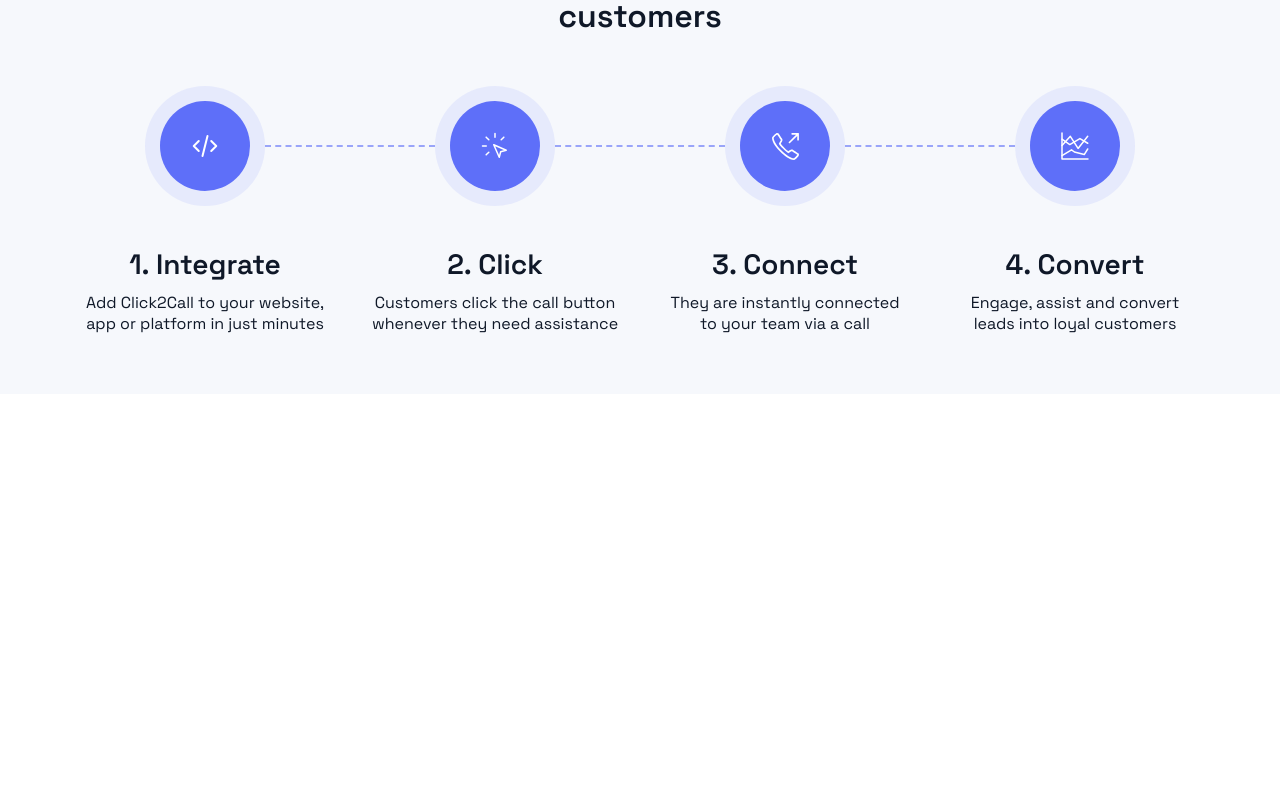
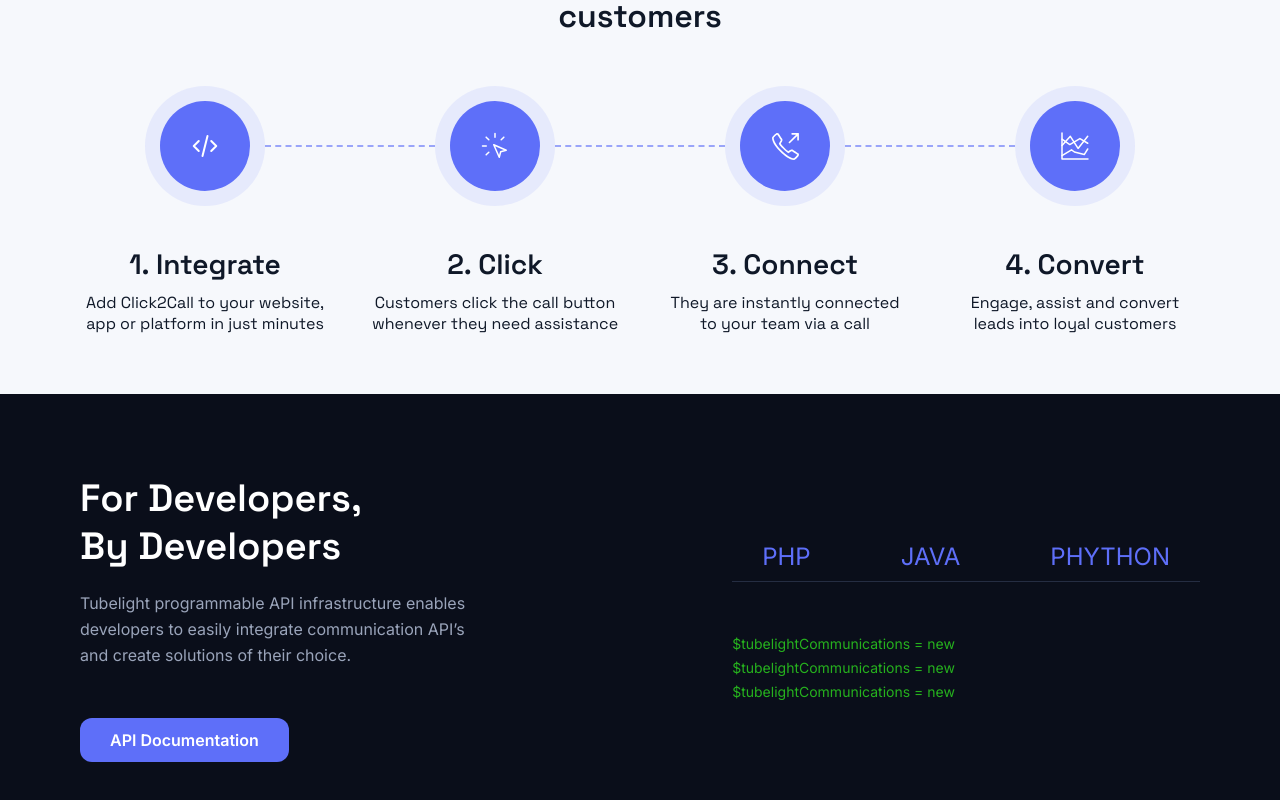
Before and after one commit to poojapanwar-gif/tubelight, a Next.js app: page /clicktocall in a window 1280 px wide. Shown: the part 2314-3114 px from the top of the page. Before the commit the page ends 2708 px from the top, so only its background shows below. Built offline with nearby package versions, Linux system fonts and the light colour scheme.

Commit message:
new-section

```diff
--- a/app/clicktocall/page.js
+++ b/app/clicktocall/page.js
@@ -1,5 +1,6 @@
 import ClickCallBanner from '@/components/ClickToCall/ClickCallBanner'
 import ClickUseCases from '@/components/ClickToCall/ClickUseCases'
+import ForDeveloper from '@/components/ClickToCall/ForDeveloper'
 import WebsiteCRM from '@/components/ClickToCall/WebsiteCRM'
 import YourCustomer from '@/components/ClickToCall/YourCustomer'
 import React from 'react'
@@ -11,6 +12,7 @@ const page = () => {
     <WebsiteCRM/>
     <ClickUseCases/>
     <YourCustomer/>
+    <ForDeveloper/>
     </>
   )
 }
--- /dev/null
+++ b/components/ClickToCall/ForDeveloper.js
@@ -0,0 +1,54 @@
+import React from "react";
+import style from "../../styles/ForDeveloper.module.scss";
+
+const text = `Tubelight programmable API infrastructure enables developers to
+easily integrate communication API’s and create solutions of their
+choice.`;
+
+const ForDeveloper = () => {
+  const allTabs = [
+    {
+      tab: "PHP",
+      code: "$tubelightCommunications = new",
+    },
+    {
+      tab: "JAVA",
+      code: "$tubelightCommunications = new",
+    },
+    {
+      tab: "PHYTHON",
+      code: "$tubelightCommunications = new",
+    },
+  ];
+
+  return (
+    <div className={style["for-developer-section"]}>
+      <div className={style["developer-left-right-content"]}>
+        <div className={style["developer-left-content"]}>
+          <h2>For Developers,<br/> By Developers</h2>
+          <p>{text}</p>
+          <button>API Documentation</button>
+        </div>
+        <div className={style["developer-right-content"]}>
+          <div className={style["all-tabs-and-content"]}>
+            <div className={style["all-tabs"]}>
+              {allTabs.map((item, index) => (
+                <button key={index}>{item.tab}</button>
+              ))}
+            </div>
+
+            <div className={style["tab-content"]}>
+              {allTabs.map((item, index) => (
+                <div className={style["content"]} key={index}>
+                  <h5>{item.code}</h5>
+                </div>
+              ))}
+            </div>
+          </div>
+        </div>
+      </div>
+    </div>
+  );
+};
+
+export default ForDeveloper;
--- /dev/null
+++ b/styles/ForDeveloper.module.scss
@@ -0,0 +1,91 @@
+.for-developer-section {
+  width: 100%;
+  background: #0a0e1a;
+  padding: 80px;
+  .developer-left-right-content {
+    display: flex;
+    align-items: center;
+    gap: 100px;
+    .developer-left-content {
+      width: 50%;
+      h2 {
+        font-family: Space Grotesk;
+        font-weight: 600;
+        font-style: SemiBold;
+        font-size: 38px;
+        line-height: auto;
+        letter-spacing: 0px;
+        vertical-align: middle;
+        text-transform: capitalize;
+        color: #ffffff;
+      }
+      p {
+        font-family: Inter;
+        font-weight: 400;
+        font-style: Regular;
+        font-size: 16px;
+        line-height: 26px;
+        letter-spacing: 0px;
+        vertical-align: middle;
+        color: #9aa4ba;
+        width: 70%;
+        margin-top: 20px;
+      }
+      button {
+        height: 44px;
+        padding: 0px 30px;
+        border-radius: 12px;
+        background: #5e6ff9;
+        font-family: Inter;
+        font-weight: 600;
+        font-style: Semi Bold;
+        font-size: 16px;
+        line-height: auto;
+        letter-spacing: 0px;
+        vertical-align: middle;
+        color: #ffffff;
+        cursor: pointer;
+        border: none;
+        margin-top: 50px;
+      }
+    }
+    .developer-right-content {
+      .all-tabs-and-content {
+        .all-tabs {
+          display: flex;
+          gap: 30px;
+          border-bottom: 1px solid #252d42;
+          button {
+            height: 49px;
+            border-radius: 4px;
+            padding: 0px 30px;
+            background: transparent;
+            cursor: pointer;
+            border: none;
+            font-family: Inter;
+            font-weight: 400;
+            font-style: Regular;
+            font-size: 24px;
+            line-height: auto;
+            letter-spacing: 0%;
+            color: #5e6ff9;
+          }
+        }
+        .tab-content {
+          margin-top: 50px;
+          .content {
+            h5 {
+              font-family: Inter;
+              font-weight: 400;
+              font-style: Regular;
+              font-size: 14px;
+              line-height: 24px;
+              letter-spacing: 0%;
+              color: #26b11e;
+            }
+          }
+        }
+      }
+    }
+  }
+}
```
